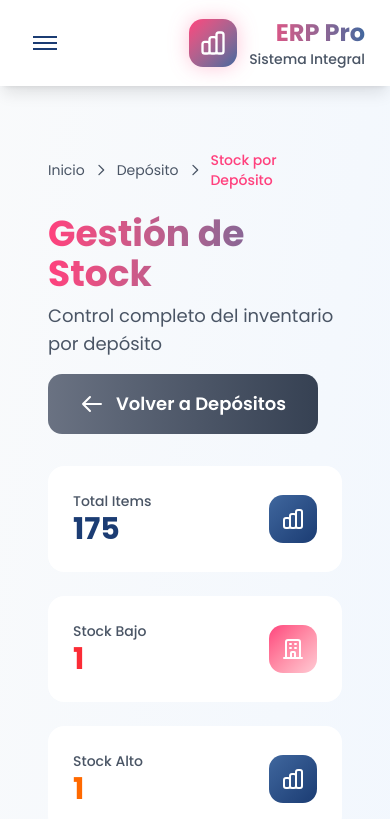
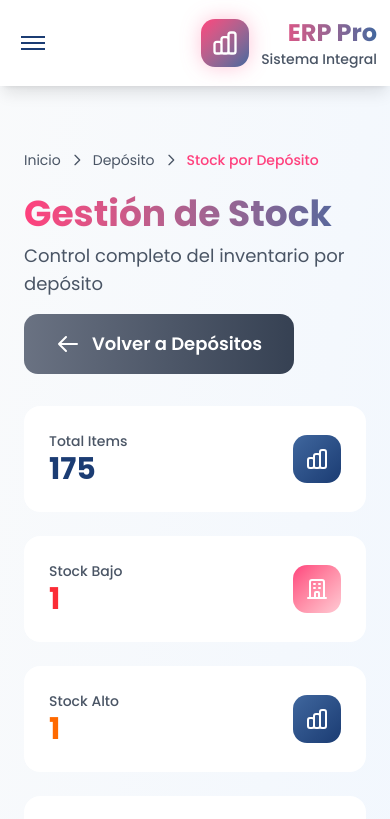
Before and after one commit to davidelcastillo/alfa-y-omega-sist3, a Next.js app: page /depositos/stock in a window 390 px wide. Shown: the top 819 px of the page. Built offline with nearby package versions, Linux system fonts and the light colour scheme.

Commit message:
Cambios del diseño en el front

```diff
--- a/src/app/depositos/page.tsx
+++ b/src/app/depositos/page.tsx
@@ -186,7 +186,7 @@ export default function DepositosPage() {
       // CREATE: el endpoint /nuevo espera estado como 'Activo' | 'Inactivo'
       const createPayload = {
         ...payload,
-        estado: payload.estado, // 👈 string, NO boolean
+        estado: payload.estado, // string, NO boolean
         capacidad:
           payload.capacidad === '' || payload.capacidad == null
             ? undefined
@@ -215,7 +215,8 @@ export default function DepositosPage() {
 
 
   return (
-    <main className="max-w-7xl mx-auto px-6 py-8 fade-in">
+    //<main className="max-w-7xl mx-auto px-6 py-8 fade-in">
+    <main className="w-full max-w-none mx-auto px-3 sm:px-4 lg:px-6 py-8 fade-in">
       <div className="flex items-center space-x-2 text-sm text-gray-600 mb-6">
         <span>Inicio</span>
         <svg className="w-4 h-4" fill="none" stroke="currentColor" viewBox="0 0 24 24">
--- a/src/app/depositos/stock/page.tsx
+++ b/src/app/depositos/stock/page.tsx
@@ -74,7 +74,7 @@ export default function StockPage() {
   const [stock] = useState(() => toUI(deposits, products))
   const [filters, setFilters] = useState<StockFiltersState>({
     ...DEFAULT_FILTERS,
-    depositId: initialDepositId, // preselecciona depósito desde la URL
+    depositId: initialDepositId,
   })
 
   // ---- Filtro (reactivo) ----
@@ -86,7 +86,7 @@ export default function StockPage() {
     return stock.filter(s => byDeposit(s) && byProduct(s) && byStatus(s))
   }, [stock, filters])
 
-  // ---- Stats usan todos los filtrados (no solo la página) ----
+  // ---- Stats usan todos los filtrados ----
   const involvedDepositIds = useMemo(
     () => Array.from(new Set(filtered.map(r => r.depositId))),
     [filtered]
@@ -96,10 +96,9 @@ export default function StockPage() {
     [deposits, involvedDepositIds]
   )
 
-  // ---- Paginación (como en productos) ----
+  // ---- Paginación ----
   const [page, setPage] = useState(1)
-  useEffect(() => { setPage(1) }, [filters]) // reset al cambiar filtros
-
+  useEffect(() => { setPage(1) }, [filters])
   const totalItems = filtered.length
   const totalPages = Math.max(1, Math.ceil(totalItems / PAGE_SIZE))
   useEffect(() => { if (page > totalPages) setPage(totalPages) }, [page, totalPages])
@@ -109,7 +108,8 @@ export default function StockPage() {
   const pageItems = filtered.slice(start, end)
 
   return (
-    <main className="max-w-7xl mx-auto px-6 py-8 screen-transition">
+  <main className="w-full max-w-none mx-auto px-3 sm:px-4 lg:px-6 py-8 fade-in">
+    <div className="screen-transition">
       {/* Breadcrumb */}
       <div className="flex items-center space-x-2 text-sm text-gray-600 mb-6">
         <span>Inicio</span>
@@ -145,22 +145,27 @@ export default function StockPage() {
         </div>
       </div>
 
-      {/* Stats */}
+      {/* Stats (edge-to-edge) */}
+      <section className="-mx-3 sm:-mx-4 lg:-mx-6 mb-8">
+        <div className="px-3 sm:px-4 lg:px-6">
           <StockStatsCards stock={filtered} deposits={involvedDeposits} />
+        </div>
+      </section>
 
-      {/* Filtros */}
+      {/* Filtros (ancho normal) */}
       <StockFilters
         deposits={deposits}
         products={products}
         value={filters}
         onChange={setFilters}
-        onApply={() => { /* ya filtra en vivo */ }}
+        onApply={() => {}}
       />
 
-      {/* Tabla (paginada) */}
+      {/* Tabla + footer (edge-to-edge) */}
+      <section className="-mx-3 sm:-mx-4 lg:-mx-6">
+        <div className="px-3 sm:px-4 lg:px-6">
           <StockTable items={pageItems} />
 
-      {/* Footer / Paginación */}
           <div className="flex flex-col md:flex-row justify-between items-center mt-8 gap-4">
             <p className="text-gray-600 font-medium">
               {totalItems === 0 ? (
@@ -193,6 +198,9 @@ export default function StockPage() {
               </button>
             </div>
           </div>
+        </div>
+      </section>
+    </div>
   </main>
   )
 }
--- a/src/app/page.tsx
+++ b/src/app/page.tsx
@@ -4,7 +4,8 @@ import AppShell from '@/components/layout/AppShell'
 export default function HomePage() {
   return (
     <AppShell>
-      <main className="max-w-7xl mx-auto px-6 py-12">
+      <main className="w-full max-w-none mx-auto px-3 sm:px-4 lg:px-6 py-8 fade-in">
+
       {/* Breadcrumb */}
       <div className="flex items-center space-x-2 text-sm text-gray-600 mb-6">
         <span>Inicio</span>
--- a/src/app/productos/products-page-client.tsx
+++ b/src/app/productos/products-page-client.tsx
@@ -195,7 +195,9 @@ export default function ProductsPageClient({
   }
 
   return (
-    <>
+    <main className="w-full max-w-none mx-auto px-3 sm:px-4 lg:px-6 py-8 fade-in">
+    {/*<>*/}
+
       {/* Breadcrumb */}
       <div className="flex items-center space-x-2 text-sm text-gray-600 mb-6">
         <span>Inicio</span>
@@ -339,6 +341,7 @@ export default function ProductsPageClient({
         onClose={() => { setModalOpen(false); setEditing(null) }}
         onSave={onSave}
       />
-    </>
+    {/*</>*/}
+    </main>
   )
 }
--- a/src/components/depositos/DepositsTable.tsx
+++ b/src/components/depositos/DepositsTable.tsx
@@ -60,8 +60,10 @@ export default function DepositsTable({
       <div className="bg-gradient-to-r from-primary-pink to-light-pink p-6">
         <h3 className="text-xl font-bold text-white">Lista de Depósitos</h3>
       </div>
-      <div className="overflow-x-auto">
-        <table className="w-full">
+      {/*<div className="overflow-x-auto">*/}
+      <div className="w-full overflow-x-auto rounded-2xl">
+        {/*<table className="w-full">*/}
+          <table className="w-full table-auto">
           <thead className="bg-gray-50">
             <tr>
 
--- a/src/components/layout/AppShell.tsx
+++ b/src/components/layout/AppShell.tsx
@@ -3,19 +3,28 @@ import { useState } from 'react'
 import Header from './Header'
 import Sidebar from './Sidebar'
 
-export default function AppShell({ children }: { children: React.ReactNode }) {
+type AppShellProps = {
+    children: React.ReactNode
+    /** opcional, por si querés sumar clases al contenedor principal */
+    contentClassName?: string
+    }
+
+export default function AppShell({ children, contentClassName }: AppShellProps) {
     const [open, setOpen] = useState(false)
-const toggle = () => setOpen((v) => !v)
+    const toggle = () => setOpen(v => !v)
     const close = () => setOpen(false)
+
+    // FULL WIDTH permanente
+    const containerClass =
+        `mx-auto py-8 fade-in w-full max-w-none px-3 sm:px-4 lg:px-6 ${contentClassName ?? ''}`
 
     return (
         <div className="min-h-dvh">
         <Header onToggleSidebar={toggle} isSidebarOpen={open} />
-{/* Overlay */}
         {open && <div className="fixed inset-0 bg-black/50 z-40" onClick={close} />}
         <Sidebar open={open} onClose={close} />
-<main className="mx-auto max-w-7xl px-6 py-8 fade-in">{children}</main>
+
+        <main className={containerClass}>{children}</main>
         </div>
     )
-
 }
--- a/src/components/layout/Header.tsx
+++ b/src/components/layout/Header.tsx
@@ -5,7 +5,8 @@ import { cn } from '@/lib/utils'
 export default function Header({ onToggleSidebar, isSidebarOpen = false }: { onToggleSidebar: () => void; isSidebarOpen?: boolean }) {
     return (
         <header className="glass-effect shadow-lg sticky top-0 z-40">
-<div className="max-w-7xl mx-auto px-6 py-4">
+            {/*<div className="max-w-7xl mx-auto px-6 py-4">*/}
+            <div className="w-full max-w-none px-3 sm:px-4 lg:px-6 py-4">
                 <div className="flex items-center justify-between">
                     {/* El menu desplegable */}
                     <div className="flex items-center">
```
Lines whose indentation alone changed are shown as unchanged.
